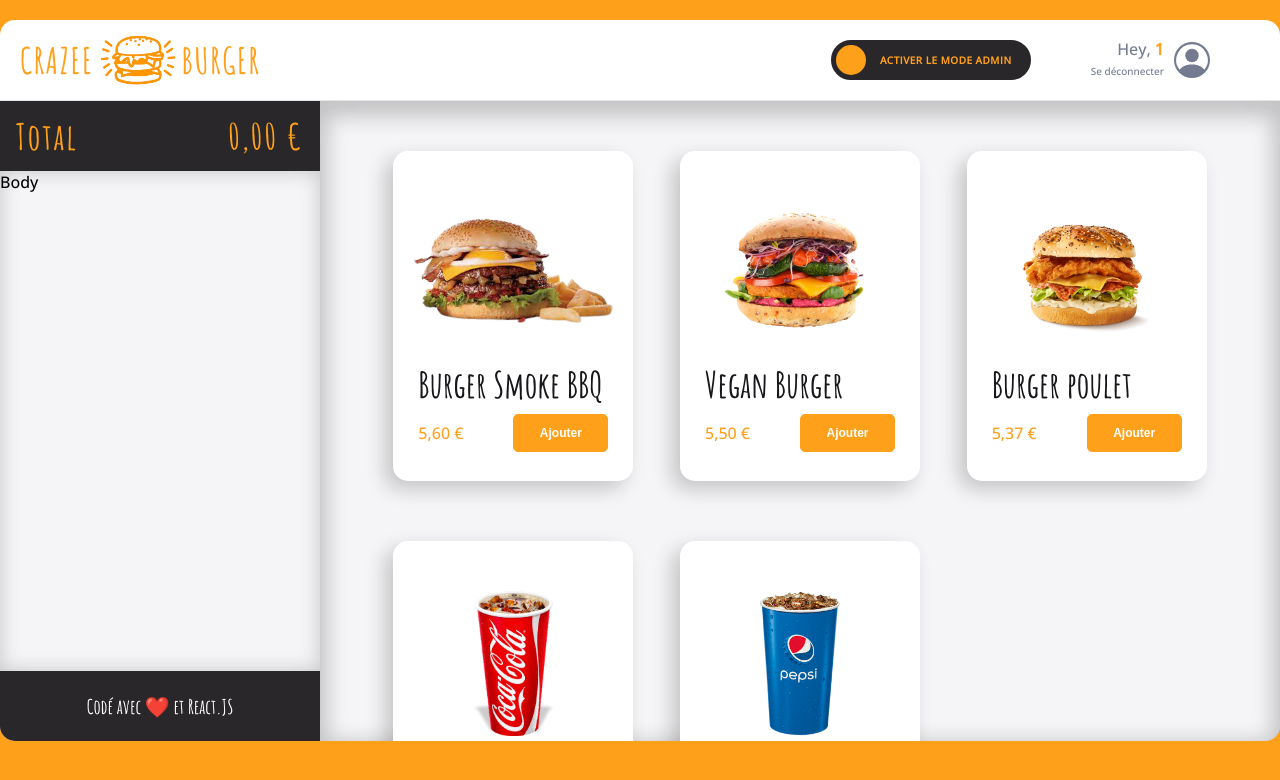
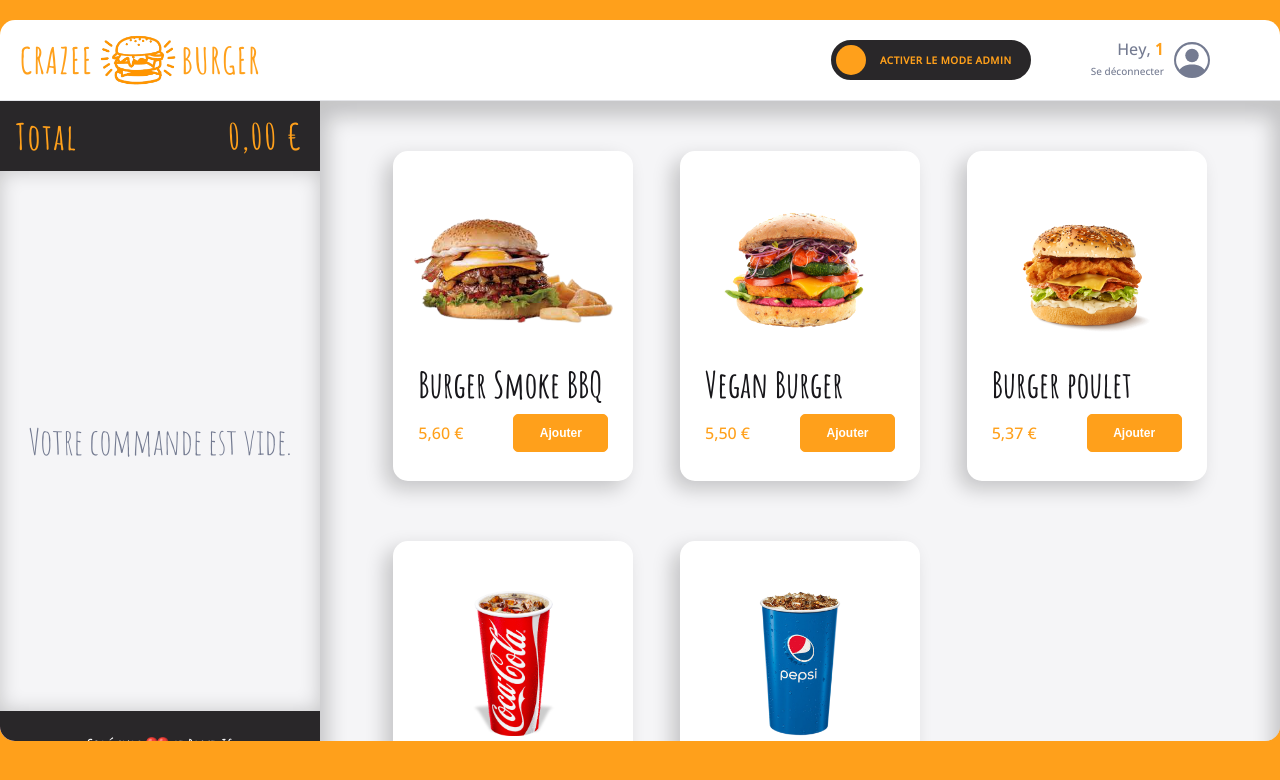
Before and after one commit to Benaldev/Crazee-burger, a React (Vite) app: page /order/1 in a window 1280 px wide. Shown: the top 780 px of the page. Built offline with nearby package versions, Linux system fonts and the light colour scheme.

Commit message:
♻️ F10: BASKET > Add Body

```diff
--- a/src/components/pages/order/Main/Basket/Basket.jsx
+++ b/src/components/pages/order/Main/Basket/Basket.jsx
@@ -1,14 +1,14 @@
 import styled from "styled-components";
-import { theme } from "../../../../../theme";
 import Total from "./Total";
 import { formatPrice } from "../../../../../utils/maths";
 import Footer from "./Footer";
+import BasketBody from "./BasketBody";
 
 export default function Basket() {
   return (
     <BasketStyles>
       <Total amountToPay={formatPrice()} />
-      <div className="body">Body</div>
+      <BasketBody />
       <Footer />
     </BasketStyles>
   );
@@ -18,10 +18,4 @@ const BasketStyles = styled.div`
   background-color: pink;
   display: flex;
   flex-direction: column;
-
-  .body {
-    flex: 1;
-    background: ${theme.colors.background_white};
-    box-shadow: ${theme.shadows.basket};
-  }
 `;
--- /dev/null
+++ b/src/components/pages/order/Main/Basket/BasketBody.jsx
@@ -0,0 +1,30 @@
+import styled from "styled-components";
+import { theme } from "../../../../../theme";
+
+export default function BasketBody() {
+  return (
+    <BasketBodyStyled>
+      <span className="empty-message">Votre commande est vide.</span>
+    </BasketBodyStyled>
+  );
+}
+
+const BasketBodyStyled = styled.div`
+  flex: 1;
+  background: ${theme.colors.background_white};
+  box-shadow: ${theme.shadows.basket};
+
+  .empty-message {
+    display: flex;
+    height: calc(95vh - 10vh - 70px - 70px);
+    text-align: center;
+    flex: 1;
+    justify-content: center;
+    align-items: center;
+    align-self: center;
+    line-height: 2;
+    font-family: ${theme.fonts.family.stylish};
+    font-size: ${theme.fonts.sizes.P4};
+    color: ${theme.colors.greyBlue};
+  }
+`;
```
